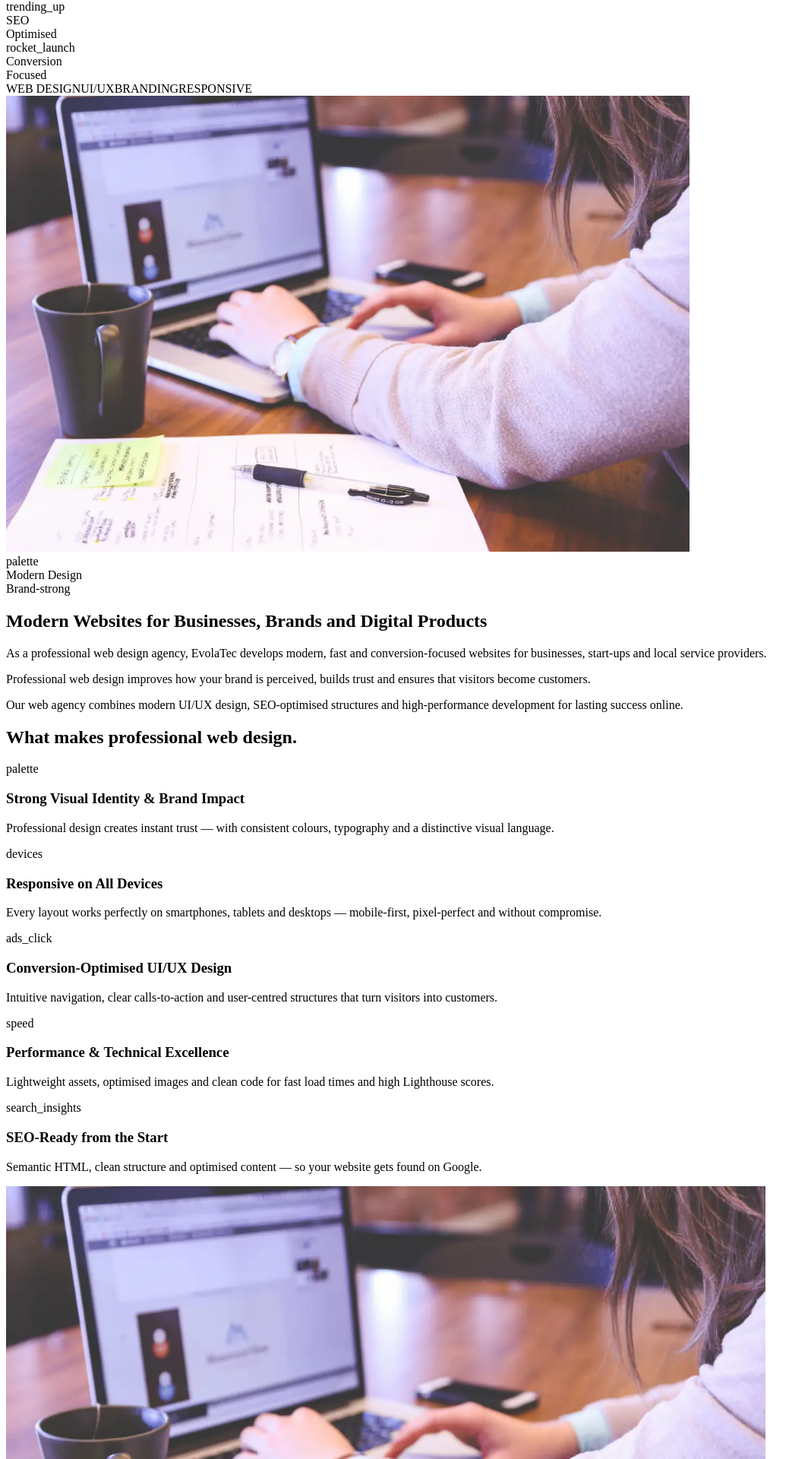
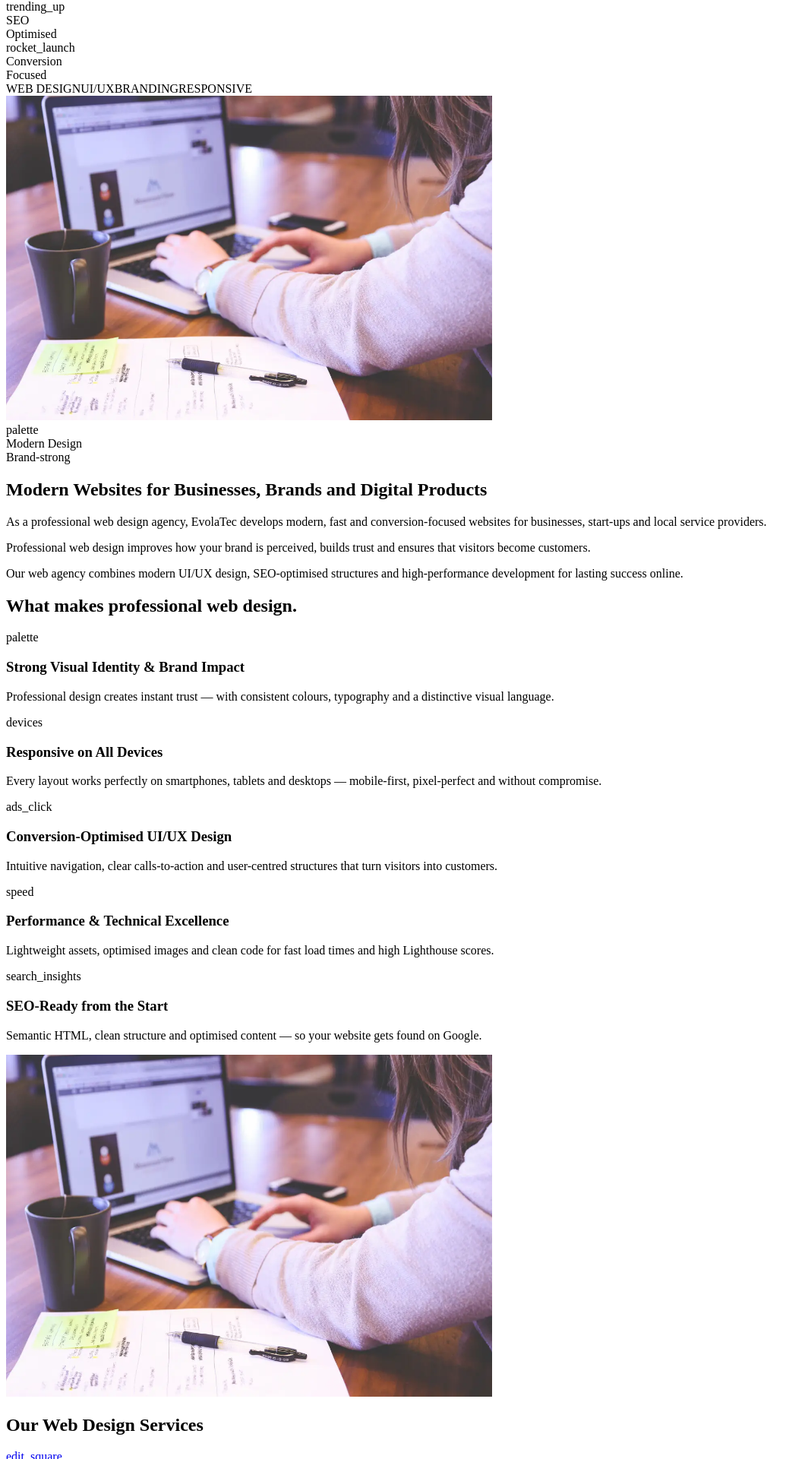
Before and after one commit to AndriiKozlovskyi/evolatec.de, a Nuxt app: page /en/web-design in a window 1280 px wide. Shown: the part 518-2438 px from the top of the page at 76% size, without its empty margins (0-1064 px from the left). Built offline with nearby package versions, Linux system fonts and the light colour scheme.

Commit message:
image fixed

```diff
--- a/components/sections/FeaturesSection.vue
+++ b/components/sections/FeaturesSection.vue
@@ -22,9 +22,9 @@
             :src="imageUrl"
             :alt="imageAlt"
             format="avif,webp"
-            sizes="xs:100vw sm:100vw md:100vw lg:50vw xl:50vw xxl:50vw"
-            :width="1000"
-            :height="700"
+            sizes="xs:360px sm:640px md:640px lg:640px xl:640px xxl:640px"
+            :width="640"
+            :height="450"
             :img-attrs="{ loading: 'lazy', decoding: 'async', class: 'absolute inset-0 w-full h-full object-cover' }"
           />
         </div>
--- a/components/sections/IntroSection.vue
+++ b/components/sections/IntroSection.vue
@@ -16,9 +16,9 @@
             :src="image"
             :alt="imageAlt"
             format="avif,webp"
-            sizes="xs:100vw sm:100vw md:50vw lg:50vw xl:50vw xxl:50vw"
-            :width="900"
-            :height="600"
+            sizes="xs:360px sm:640px md:50vw lg:640px xl:640px xxl:640px"
+            :width="640"
+            :height="427"
             :img-attrs="{
               loading: 'lazy',
               decoding: 'async',
```
